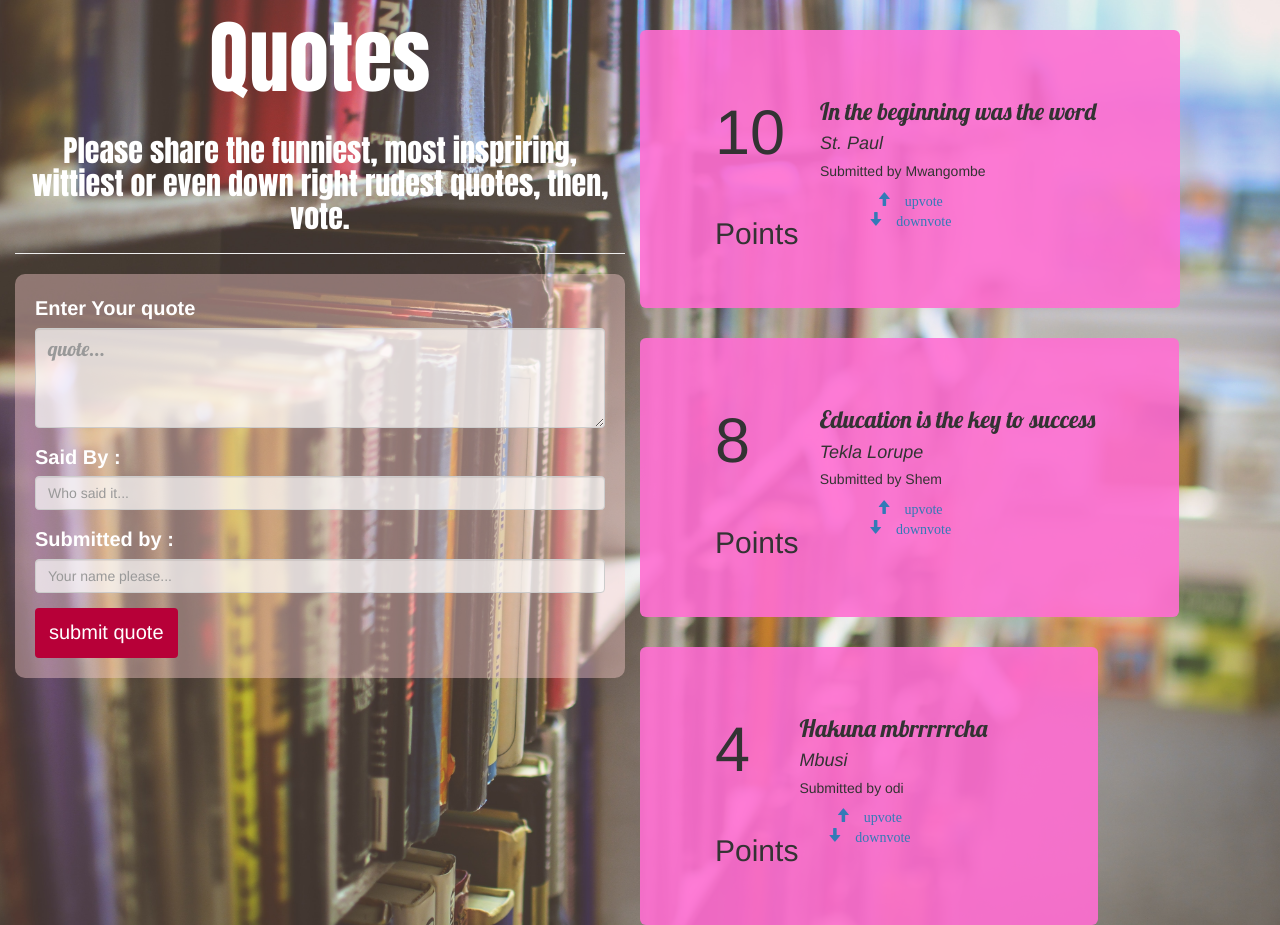
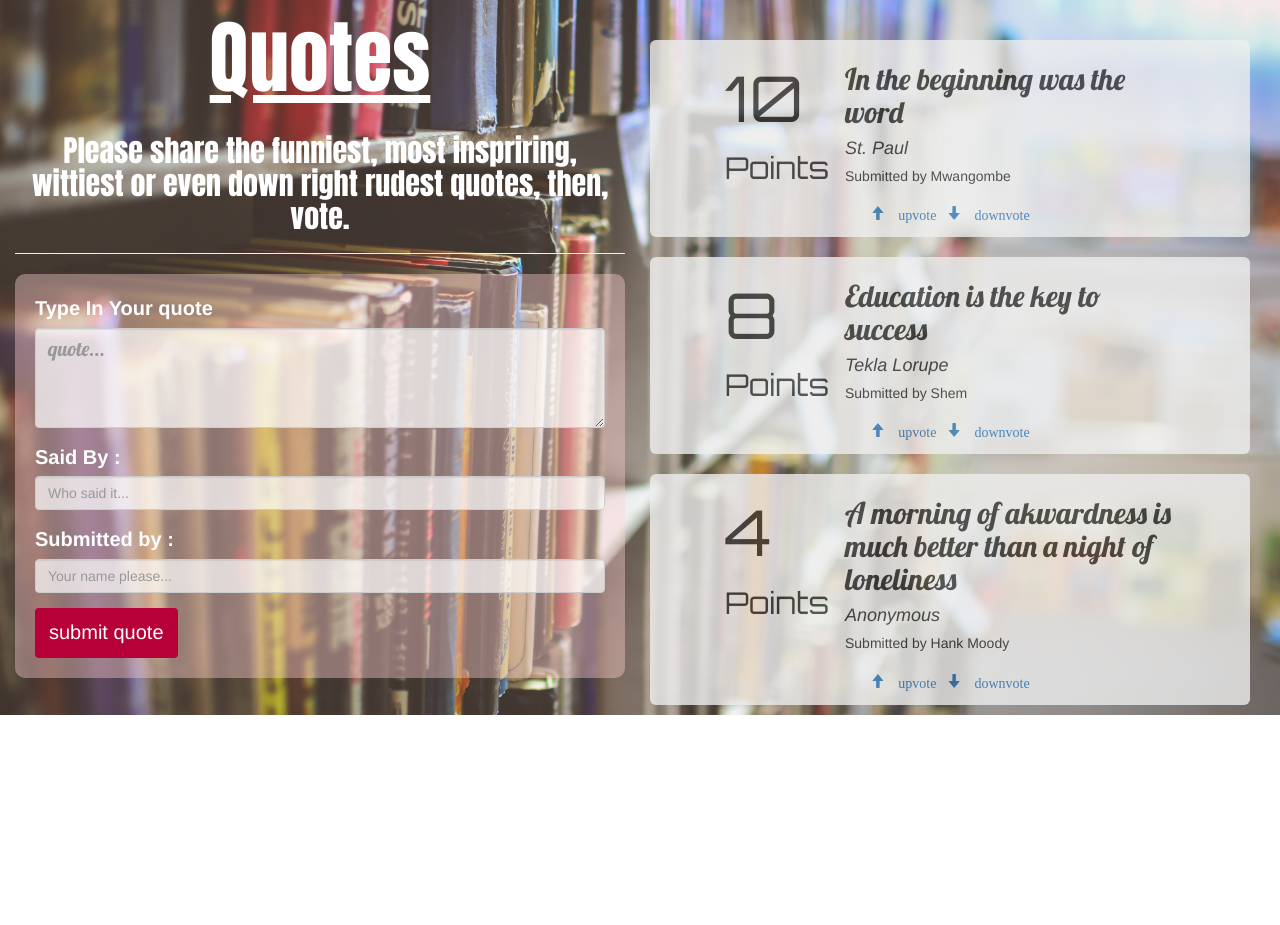
Before and after one commit to MuthangaShem/Quotes, an Angular app: page / in a window 1280 px wide. After the commit the page ends 800 px from the top, so only its background shows below. Built offline with nearby package versions, Linux system fonts and the light colour scheme.

Commit message:
make form fixed and quotes scrollable

```diff
--- a/src/app/app.component.css
+++ b/src/app/app.component.css
@@ -10,6 +10,7 @@ body{
 	background-size: cover;
 	background-repeat: no-repeat;
 	height: 100%;
+	width: 100%;
 	background-position: center;
 }
 
@@ -20,7 +21,19 @@ label{
 
 .fixed{
 	position: fixed ;
+	width: auto;
 }
+
+.quotes{
+	margin-left: 50%;
+    width: auto;
+    position: relative;
+    overflow: auto;
+}
+
+.jumbotron{
+}
+
 
 #quote{
 	font-family: 'Lobster', cursive;
@@ -47,6 +60,7 @@ form{
     background-color: rgba(255,210,210,0.4);
     padding: 20px;
     border-radius: 10px;
+    margin-bottom: 20px;
 }
 
 
--- a/src/app/app.component.html
+++ b/src/app/app.component.html
@@ -3,32 +3,32 @@
   <head>
   <link rel="stylesheet" href="https://maxcdn.bootstrapcdn.com/bootstrap/3.3.7/css/bootstrap.min.css">
   </head>
-  <title>Quotes</title>
+  <title><u>Quotes</u></title>
   <body>
     <div class="container-fluid">
 
       <div class="row ">
-        <div class="col-md-6">
+        <div class="col-md-6 fixed">
           <div >
-            <header>Quotes</header>
+            <header><u>Quotes</u></header>
             <h2 class="semiHead">Please share the funniest, most inspriring, wittiest or even down right rudest quotes, then, vote.</h2>
           </div>
           <hr>
 
           <form >
             <div class="form-group" >
-                <label>Enter Your quote</label> <br>
-                <textarea id="quote" class="form-control" rows="3" placeholder="quote..." #newQuote></textarea>
+                <label>Type In Your quote</label> <br>
+                <textarea id="quote" class="form-control" rows="3" placeholder="quote..." required="" #newQuote></textarea>
             </div>
 
             <div class="form-group" >
               <label>Said By :</label><br>
-              <input class="form-control" type="text" name="author" placeholder="Who said it..." #newAuthor>
+              <input class="form-control" type="text" name="author" placeholder="Who said it..." required=""  #newAuthor>
             </div>
 
             <div class="form-group" >
               <label>Submitted by :</label><br>
-              <input class="form-control" type="text" name="submitter" placeholder="Your name please..." #newSubmitter>
+              <input class="form-control" type="text" name="submitter" placeholder="Your name please..." required #newSubmitter>
             </div>
 
             <div>
@@ -41,7 +41,7 @@
 
 
         </div>
-        <div class="col-md-6">
+        <div class="col-md-6 quotes" style="margin-top: 30px">
         <app-quote *ngFor = "let quote of quotes" [quote]="quote"></app-quote>
         </div>
 
--- a/src/app/app.component.ts
+++ b/src/app/app.component.ts
@@ -14,7 +14,7 @@ export class AppComponent {
 		this.quotes = [
 		new Quote ('In the beginning was the word', 'St. Paul', 'Mwangombe', 10),
 		new Quote ('Education is the key to success', 'Tekla Lorupe', 'Shem', 8),
-		new Quote ('Hakuna mbrrrrrcha', 'Mbusi', 'odi', 4),
+		new Quote ('A morning of akwardness is much better than a night of loneliness', 'Anonymous', 'Hank Moody', 4),
 		];
 	}
 
--- a/src/app/quote/quote.component.css
+++ b/src/app/quote/quote.component.css
@@ -1,11 +1,19 @@
 @import url('https://fonts.googleapis.com/css?family=Lobster');
-
+@import url('https://fonts.googleapis.com/css?family=Orbitron');
 
 h3{
 	font-family: 'Lobster', cursive;
+	font-size:30px;
 }
 
 .jumbotron{
-    background-color: rgba(255,110,210,0.9);
-    margin: 0px;
+    margin: 10px;
+    opacity: 0.8;
+	width: 600px;
+	padding: 3px;
 }
+
+h2, h1{
+	font-family: 'Orbitron', sans-serif;
+	margin-bottom: -1px;
+}
--- a/src/app/quote/quote.component.html
+++ b/src/app/quote/quote.component.html
@@ -1,9 +1,9 @@
 <!-- <div class="col-md-6">
- -->	<div class="row" style="margin-top: 30px;">
+ -->	<div class="row">
 	 		<div class="jumbotron">
 
-				<div class="col-md-3">
-					<h1>{{quote.votes}}</h1><br>
+				<div class="col-md-3" style="">
+					<h1>{{quote.votes}}</h1>
 					<h2>Points</h2>
 				</div>
 
@@ -15,12 +15,9 @@
 					</div>
 
 
-						<ul class="col-md-8 list-inline text-center">
-							<li><a href (click)="voteUp()" class="glyphicon glyphicon-arrow-up"> upvote </a></li>
-
-							<li><a href (click)="voteDown()" class="glyphicon glyphicon-arrow-down"> downvote </a></li>
-		<!-- 					<li><a href (click)="delete()" class="glyphicon glyphicon-trash"> Delete </a></li>
-		 -->
+						<ul class="col-md-8 list-inline text-center" style="margin-top: 10px;">
+							<li><a href (click)="voteUp()" class="glyphicon glyphicon-arrow-up"> upvote </a></li><li><a href (click)="voteDown()" class="glyphicon glyphicon-arrow-down"> downvote </a></li>
+		<!-- 					<li><a href (click)="delete()" class="glyphicon glyphicon-trash"> Delete </a></li>		 -->
 						</ul>
 
 				</div>
```
